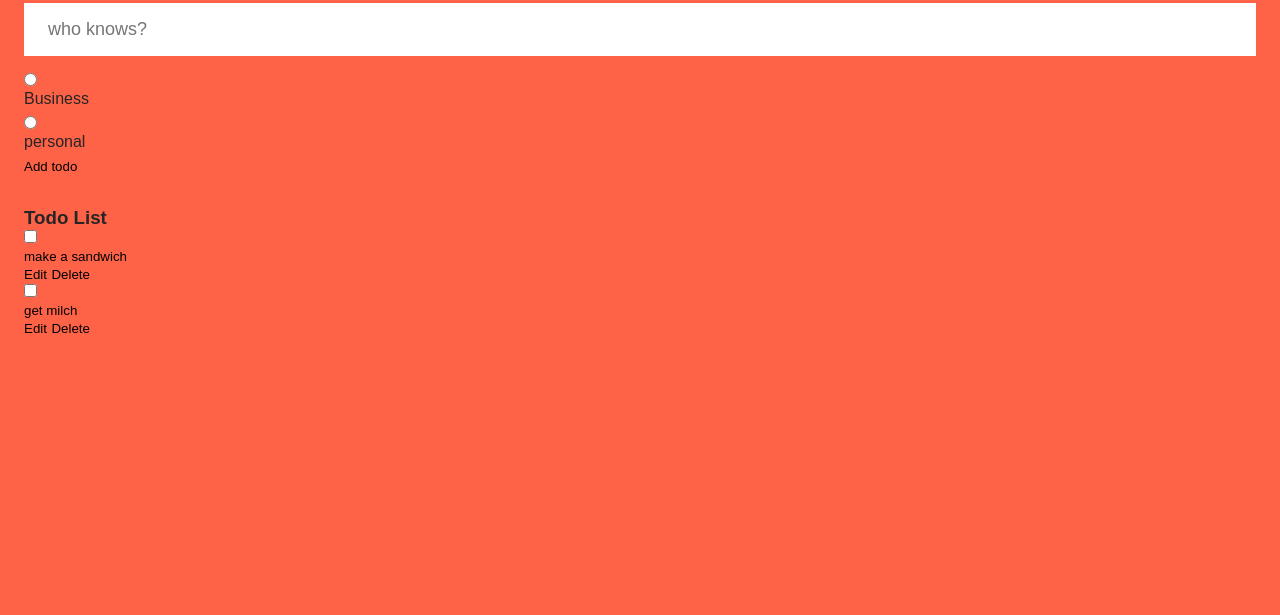
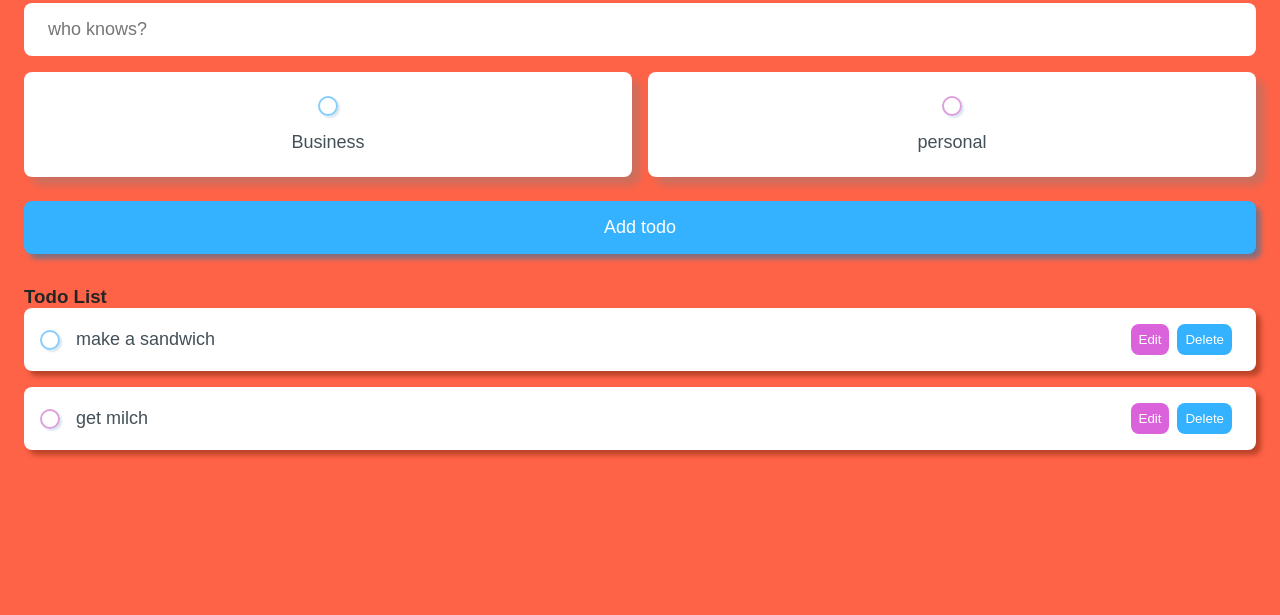
Before and after one commit to FabianUlises/js-projects-todolist-06, a plain HTML site: page index.html in a window 1280 px wide. Shown: the part 185-800 px from the top of the page. Drawn offline with Linux system fonts and the light colour scheme.

```diff
--- a/app.js
+++ b/app.js
@@ -0,0 +1,32 @@
+// Selecting elements from dom
+const nameInput = document.querySelector('#userName');
+const newTodoForm = document.querySelector('#new-todo-form');
+
+
+
+// Loading todos from localstorage and setting username
+window.addEventListener('DOMContentLoaded', () => {
+    // Setting username to localstorage data or empty string
+    const username = localStorage.getItem('username') || '';
+    let todos;
+    // Setting todos to localstorage data or empty array
+    if(localStorage.getItem('todos') == null) {
+        todos = [];
+    } else {
+        todos = JSON.parse(localStorage.getItem('todos'));
+    }
+    // Shorter way of writing same statement
+    // todos = JSON.parse(localStorage.getItem('todos')) || [];
+
+    // Setting nameinput to username
+    nameInput.value = username;
+});
+// Eventlistener to change username with input
+nameInput.addEventListener('change', (e) => {
+    localStorage.setItem('username', e.target.value);
+});
+newTodoForm.addEventListener('submit', (e) => {
+    e.preventDefault();
+
+    console.log('form submitted');
+});
--- a/index.html
+++ b/index.html
@@ -26,7 +26,7 @@
             <!-- Start of new todo form -->
             <form id="new-todo-form">
                 <!-- Form group -->
-                <label for="content">Whats on your agenda?</label>
+                <label for="content" id="new-todo-input">Whats on your agenda?</label>
                 <input type="text" name="content" id="content" placeholder="who knows?">
                 <!-- Start category section -->
                 <div class="options">
--- a/main.css
+++ b/main.css
@@ -1,7 +1,7 @@
 :root {
     --background-clr: #ff6347;
     --font-drk-clr: #435058;
-    --font-ligt-clr:#E7D8C9;
+    --font-ligt-clr:#5b554f;
 
 
 }
@@ -34,6 +34,7 @@
     font-size: 3rem;
     font-weight: lighter;
     display: flex;
+    align-items: baseline;
 }
 .page-title input {
     flex: 1 1 0%;
@@ -47,7 +48,7 @@
     font-weight: lighter;
     margin-bottom: 1rem;
 }
-#new-todo-form label {
+#new-todo-input {
     display: block;
     margin-bottom: .4rem;
 
@@ -60,4 +61,137 @@
     background-color: white;
     box-shadow: darkgreen;
     margin-bottom: 1rem;
+    border-radius: 8px;
 }
+.create-todo .options {
+    display: grid;
+    grid-template-columns: repeat(2, 1fr);
+    grid-gap: 1rem;
+    margin-bottom: 1.5rem;
+}
+.create-todo .options label {
+    display: flex;
+    flex-direction: column;
+    align-items: center;
+    justify-content: center;
+    padding: 1.5rem;
+    background-color: #fff;
+    border-radius: 0.5rem;
+    box-shadow: 8px 8px 8px rgba(128, 128, 128, 0.415);
+}
+input[type='radio'],
+input[type='checkbox'] {
+    display: none;
+}
+.bubble {
+    display: flex;
+    align-items: center;
+    justify-content: center;
+    width: 20px;
+    height: 20px;
+    border-radius: 50%;
+    border: 2px solid lightskyblue;
+    box-shadow: 2px 2px 2px rgba(48, 118, 162, 0.18);
+    cursor: pointer;
+    transition: all 200ms ease;
+}
+.bubble::after {
+    content: '';
+    display: block;
+    opacity: 0;
+    width: 0px;
+    height: 0px;
+    background-color: lightskyblue;
+    box-shadow: rgba(48, 118, 162, 0.18);
+    border-radius: 50%;
+    transition: all 250ms ease;
+}
+.bubble.personal {
+    border-color: plum;
+}
+.bubble.personal::after {
+    background-color: plum;
+}
+input:checked ~ .bubble::after {
+    width: 10px;
+    height: 10px;
+    opacity: 1;
+}
+.create-todo .options label div {
+    color: var(--font-drk-clr);
+    font-size: 1.125rem;
+    margin-top: 1rem;
+}
+.create-todo button {
+    display: block;
+    width: 100%;
+    font-size: 1.125rem;
+    padding: 1rem 1.5rem;
+    color: white;
+    background-color: #34b1ff;
+    box-shadow: 5px 5px 5px rgba(48, 118, 162, 0.6);
+    border-radius: 8px;
+    cursor: pointer;
+    transition: all 250ms ease;
+}
+.create-todo button:hover {
+    background-color: lightskyblue;
+    box-shadow: 2px 2px 5px rgba(48, 118, 162, 0.18);
+}
+.create-todo button:active {
+    background-color: rgba(135, 206, 250, 0.75);
+    color: rgb(20, 24, 27);
+}
+.todo-list .todo-item {
+    display: flex;
+    align-items: center;
+    background-color: #fff;
+    padding: 1rem;
+    border-radius: 0.5rem;
+    box-shadow: 5px 5px 5px rgba(93, 25, 0, 0.427);
+    margin-bottom: 1rem;
+}
+.todo-item label {
+    display: block;
+    margin-right: 1rem;
+    cursor: pointer;
+}
+.todo-item .todo-content input {
+    color: var(--font-drk-clr);
+    font-size: 1.125rem;
+}
+.todo-item .todo-content {
+    flex: 1 1 0%;
+}
+.todo-item .actions {
+    display: flex;
+    align-items: center;
+}
+.todo-item .actions button {
+    display: block;
+    padding: 0.5rem;
+    border-radius: 8px;
+    color: #fff;
+    cursor: pointer;
+    transition: all 250ms ease;
+}
+.todo-item .actions .edit {
+    margin-right: 0.5rem;
+    background-color: rgb(218, 98, 218);
+}
+.todo-item .actions .delete {
+    margin-right: 0.5rem;
+    background-color: #34b1ff;
+}
+.todo-item.done .todo-content input {
+    text-decoration: line-through;
+    color: red;
+}
+.todo-item .actions .edit:hover {
+    margin-right: 0.5rem;
+    background-color: rgba(218, 98, 218, 0.637);
+}
+.todo-item .actions .delete:hover {
+    margin-right: 0.5rem;
+    background-color: #34b1ffa5;
+}
```
